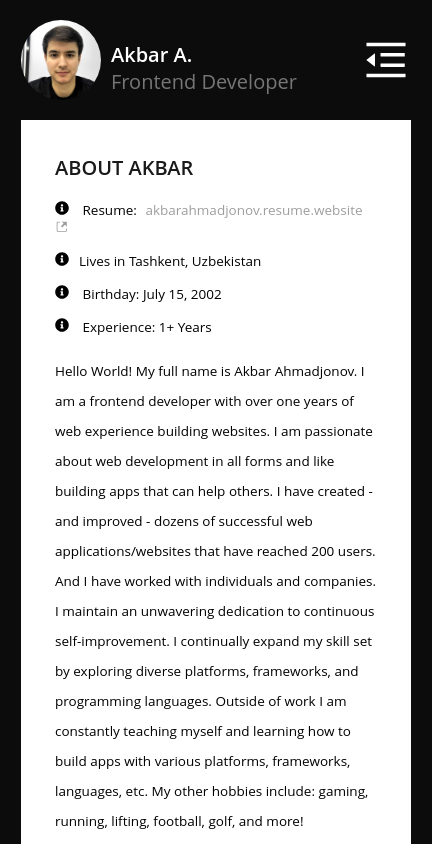
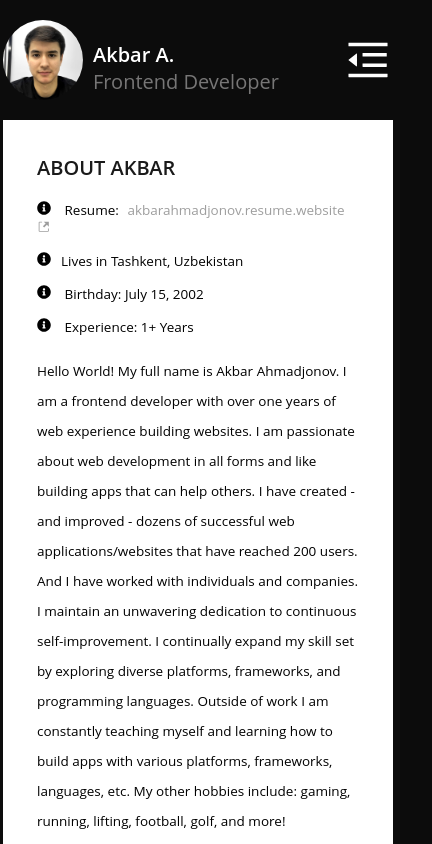
Before and after one commit to akbarahmadjonov/portfolio-website-v1, a React (Vite) app: page / in a window 390 px wide. Shown: the top 844 px of the page, 432 px wide, since content can reach past the window. Built offline with nearby package versions, Linux system fonts and the light colour scheme.

Commit message:
Worked on optimizing pages, used lazy load and suspense

```diff
--- a/src/app/styles/base/_containers.scss
+++ b/src/app/styles/base/_containers.scss
@@ -2,7 +2,7 @@
   width: 100%;
   max-width: 1100px;
   margin: 0 auto;
-  padding: 0 21px;
+  padding: 0 10px;
 }
 
 @media screen and (max-width: 1400px) {
@@ -55,5 +55,6 @@
   .container {
     max-width: 100%;
     width: 400px;
+    padding: 0 3px;
   }
 }
```
